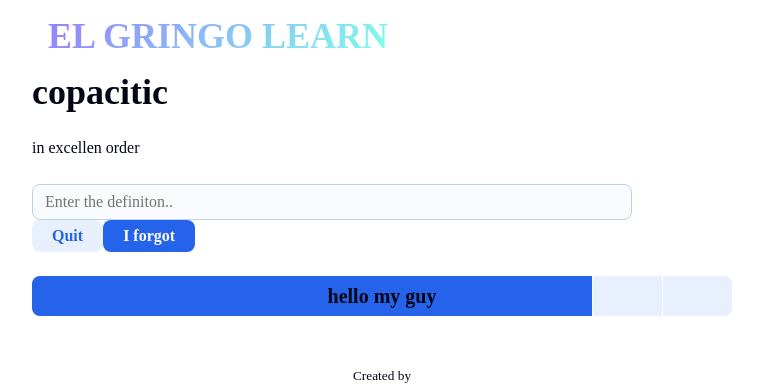
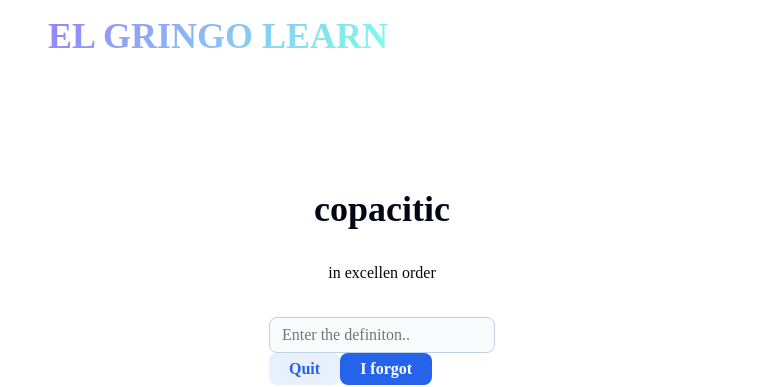
Before and after one commit to amon-sudo/REACT-APP, a React (Vite) app: page / in a window 1280 px wide. Shown: the top 387 px of the page, without its empty margins (258-1021 px from the left). Built offline with nearby package versions, Linux system fonts and the light colour scheme; a web font is replaced by a local one.

Commit message:
now already styled them

```diff
--- a/src/components/Challenge.jsx
+++ b/src/components/Challenge.jsx
@@ -6,7 +6,7 @@ function Challenge() {
     const definiton = "in excellent order"
   return (
     <>
-    <section id='challlenge'>
+    <section id='challenge'>
         <h1>{word}</h1>
         <p>in excellen order</p>
         <div className='helper'>
--- a/src/index.css
+++ b/src/index.css
@@ -161,6 +161,18 @@ section{
   gap:0.1rem ;
   color: var(--color-primary);
 }
+
+/* CHALLENGE */
+#challenge{
+  display: flex;
+  flex-direction: column;
+  gap: 2rem;
+  flex: 1;
+  justify-content: center;
+  align-items: center;
+  padding: 1rem;
+
+}
 /* PORTAL */
 
 /* FOOTER */
```
